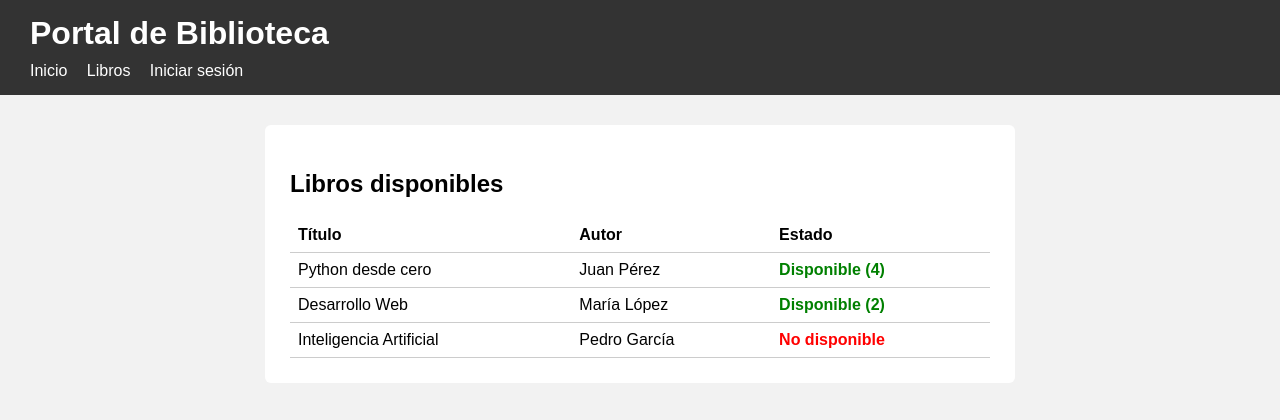
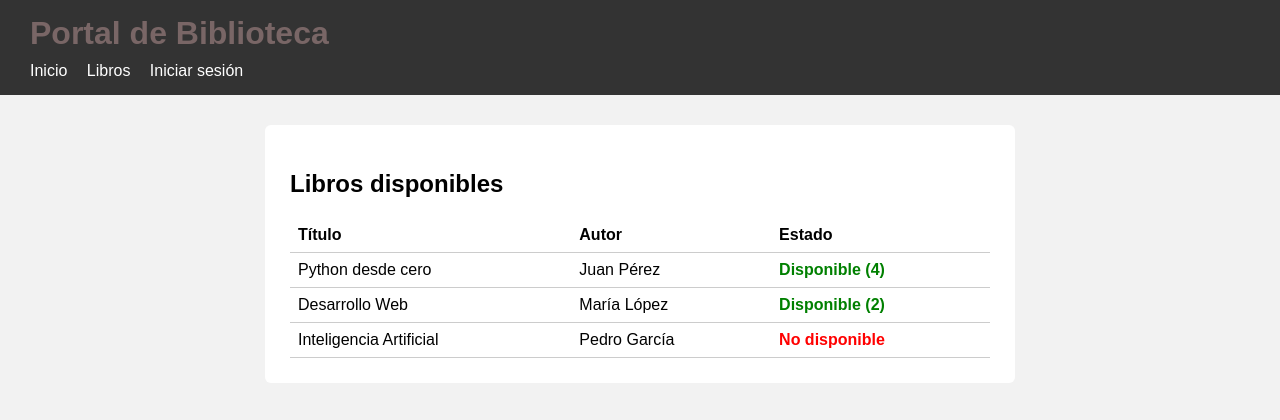
Before and after one commit to theking4343/portal-biblioteca, a Flask app: page /libros in a window 1280 px wide. Shown: the top 420 px of the page. Run offline with Flask 3, Linux system fonts and the light colour scheme.

```diff
--- a/static/style.css
+++ b/static/style.css
@@ -6,7 +6,7 @@ body {
 
 header {
     background: #333;
-    color: white;
+    color: rgb(121, 102, 102);
     padding: 15px 30px;
 }
 
```
